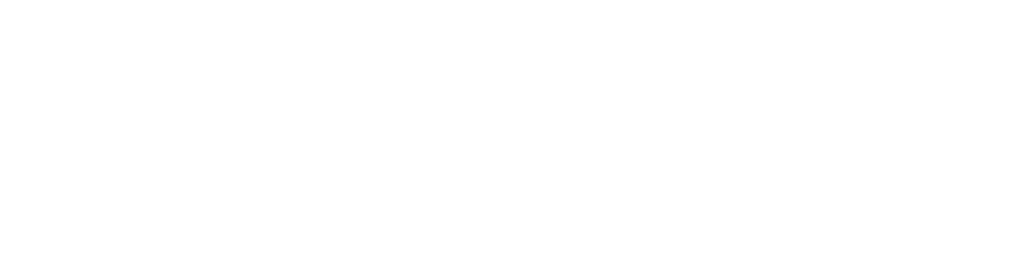
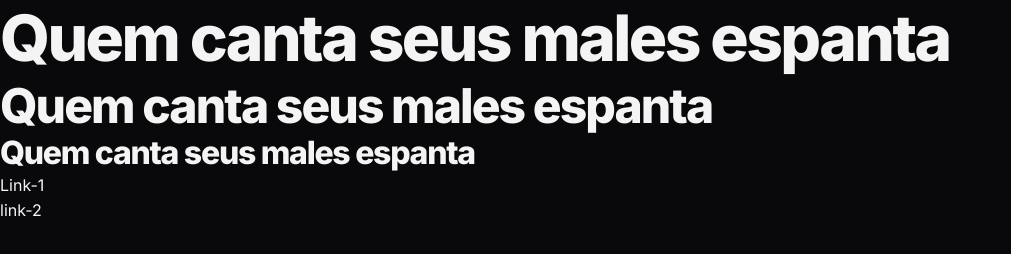
Before and after one commit to Alexandre-dotDev/project-05, a plain HTML site: page index.html in a window 1280 px wide. Shown: the whole page, without its empty margins (0-1011 px from the left). Drawn offline with Linux system fonts and the light colour scheme.

Commit message:
Adicionando variaveis CSS

```diff
--- a/index.html
+++ b/index.html
@@ -1,10 +1,28 @@
 <!DOCTYPE html>
 <html lang="pt-br">
   <head>
+    <link rel="preconnect" href="https://fonts.googleapis.com" />
+    <link rel="preconnect" href="https://fonts.gstatic.com" crossorigin />
     <meta charset="UTF-8" />
     <meta name="viewport" content="width=device-width, initial-scale=1.0" />
+    <link
+      href="https://fonts.googleapis.com/css2?family=Inter:ital,opsz,wght@0,14..32,100..900;1,14..32,100..900&display=swap"
+      rel="stylesheet"
+    />
     <link rel="stylesheet" href="./style/index.css" />
     <title>App - Ainda há definir</title>
   </head>
-  <body></body>
+  <body>
+    <h1>Quem canta seus males espanta</h1>
+    <h2>Quem canta seus males espanta</h2>
+    <h3>Quem canta seus males espanta</h3>
+
+    <ul role="list">
+      <li>Link-1</li>
+      <li>link-2</li>
+    </ul>
+
+
+
+  </body>
 </html>
--- a/style/global.css
+++ b/style/global.css
@@ -1,5 +1,91 @@
+*,
+*::before,
+*::after {
+  box-sizing: border-box;
+}
+
 * {
   margin: 0;
   padding: 0;
-  box-sizing: border-box;
+  font: inherit;
+
+  -webkit-font-smoothing: antialised;
+  -moz-osx-font-smoothing: grayscale;
 }
+
+:root {
+  /* COLORS */
+
+  /* Product */
+  --brand-gradient: #fc4a1a #f7b733;
+  --brand-color-primary: #f7b733;
+  --brand-color-secundary: #fc4a1a;
+
+  /* Base */
+  --bg-color: #09090b;
+  --surface-color: #18181b;
+  --stroke-color: #27272a;
+  --tetx-color-secundary: #a1a1aa;
+  --text-color-primary: #f4f4f5;
+
+  --ff-sans: "Inter", system-ui, sans-serif;
+  --fw-base: 400;
+  --fw-md: 500;
+  --fw-bold: 800;
+
+  --fs-sm: 0.875rem;
+  --fs-base: 1rem;
+  --fs-lg: 1.25rem;
+  --fs-xl: 1.5rem;
+  --fs-2xl: 2.5rem;
+}
+
+html {
+  font-family: var(--ff-sans);
+  font-weight: var(--fw-base);
+  font-size: var(--fs-base);
+  line-height: 1.6;
+  color: var(--text-color-primary);
+}
+
+body {
+  background-color: var(--bg-color);
+}
+
+h1,
+h2,
+h3 {
+  line-height: 1.2;
+  color: var(--text-color-primary);
+  font-weight: var(--fw-bold);
+  letter-spacing: -0.04em;
+}
+
+h1 {
+  font-size: var(--fs-2xl);
+}
+
+h2 {
+  font-size: var(--fs-xl);
+}
+
+h3 {
+  font-size: var(--fs-lg);
+}
+
+a{
+  text-decoration: none;
+  color: inherit;
+}
+
+ul[role="list"]{
+  list-style: none;
+}
+
+@media (width >= 80em) {
+  :root {
+    --fs-lg: 2rem;
+    --fs-xl: 3rem;
+    --fs-2xl: 4rem;
+  }
+}
```
